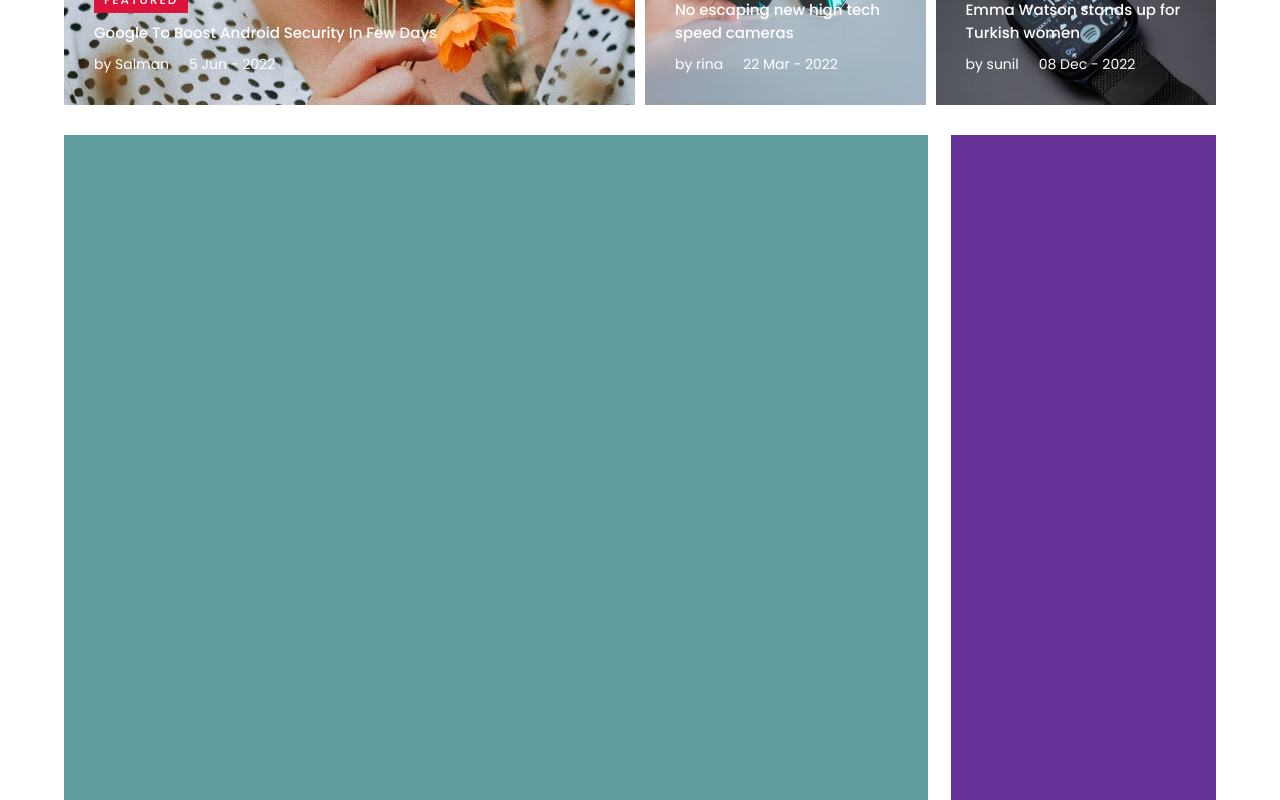
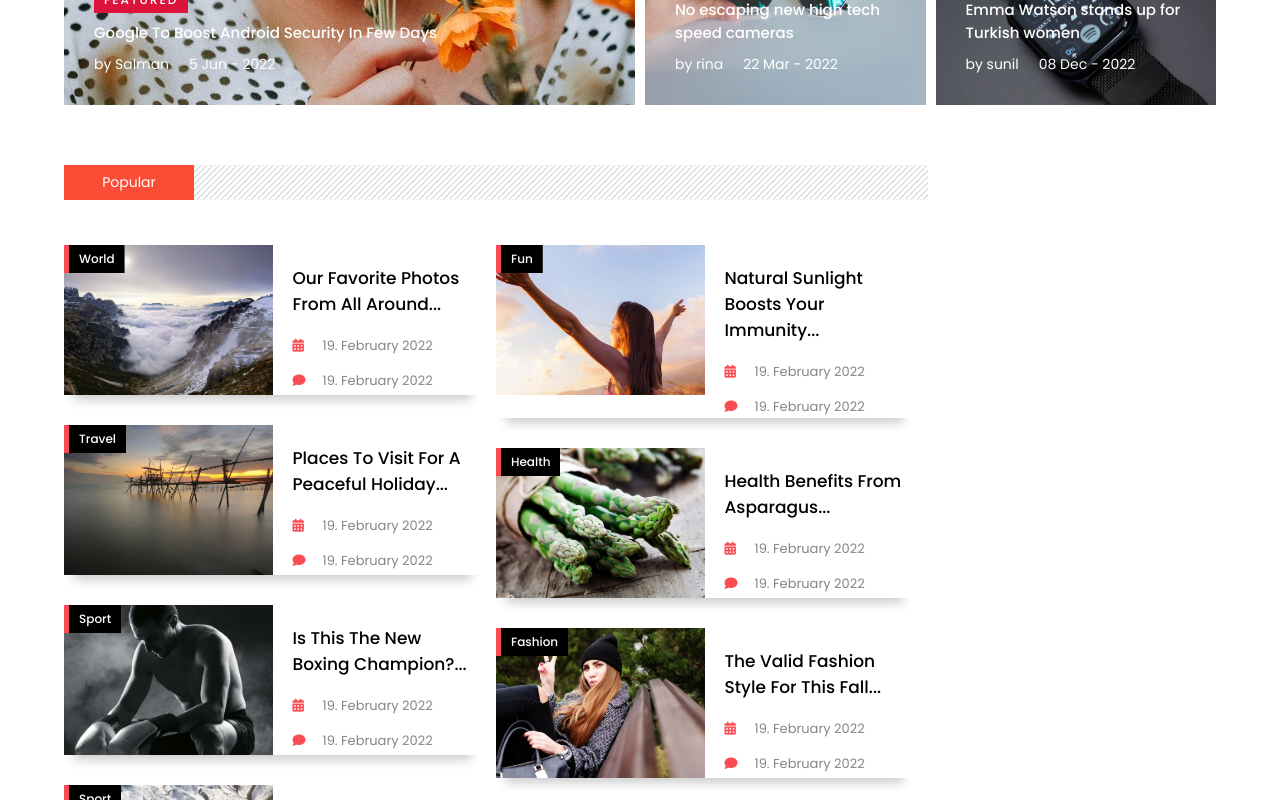
Before and after one commit to NhanVo-gmt/Game-review-page, a React (Create React App) app: page / in a window 1280 px wide. Shown: the part 680-1480 px from the top of the page. Built offline with nearby package versions, Linux system fonts and the light colour scheme.

Commit message:
Adding main content

```diff
--- a/package.json
+++ b/package.json
@@ -10,6 +10,8 @@
     "react-dom": "^18.2.0",
     "react-router-dom": "^5.3.4",
     "react-scripts": "^5.0.1",
+    "react-slick": "^0.30.2",
+    "slick-carousel": "^1.8.1",
     "web-vitals": "^2.1.4"
   },
   "scripts": {
--- a/src/App.css
+++ b/src/App.css
@@ -62,3 +62,56 @@ ul {
   letter-spacing: 2px;
   background-color: purple;
 }
+.row {
+  width: 50%;
+}
+.images {
+  position: relative;
+}
+.category1 {
+  position: absolute;
+  top: 0;
+  left: 0;
+  border-left: 5px solid #fb4c53;
+  width: auto;
+  display: block;
+  background: linear-gradient(to right, #fb4c53 50%, black 50%);
+  background-size: 200% 100%;
+  background-position: right bottom;
+  transition: all 0.5s ease-out;
+  cursor: pointer;
+}
+.category1 span {
+  color: #fff;
+  text-transform: capitalize;
+  letter-spacing: 0;
+}
+.category1:hover {
+  background-position: left bottom;
+}
+.category1 span:hover {
+  color: #fff;
+}
+.title {
+  font-weight: 500;
+  font-size: 17px;
+  margin-bottom: 15px;
+}
+.comment i,
+.date i {
+  width: 30px;
+  color: #fb4c53;
+  font-size: 13px;
+}
+.comment label,
+.date label {
+  font-size: 13px;
+  color: #868585;
+}
+.desc {
+  font-size: 13px;
+  margin: 10px 0;
+}
+.shadow {
+  box-shadow: rgba(0, 0, 0, 0.2) 0 15px 10px -10px;
+}
--- a/src/App.js
+++ b/src/App.js
@@ -15,7 +15,6 @@ const App = () => {
       <Router>
         <Header />
         <div>
-
           <Switch>
             <Route path="/" component={Homepages} />
           </Switch>
--- /dev/null
+++ b/src/components/common/heading/heading.css
@@ -0,0 +1,18 @@
+.heading {
+    margin: 30px 0;
+    background-image: url("../../../../public/images/title_pattern.png");
+    height: 35px;
+    background-position: center;
+}
+.heading h6 {
+    font-weight: 400;
+    background-color: #fb4c35;
+    color: #fff;
+    height: 35px;
+    width: 130px;
+    text-align: center;
+    align-items: center;
+    display: flex;
+    justify-content: center;
+    font-size: 14px;
+}
--- /dev/null
+++ b/src/components/common/heading/heading.jsx
@@ -0,0 +1,14 @@
+import React from 'react'
+import './heading.css'
+
+const Heading = ({title}) => {
+  return (
+    <>
+        <div className='heading'>
+            <h6>{title}</h6>
+        </div>
+    </>
+  )
+}
+
+export default Heading
--- a/src/components/common/home/mainContent/home.jsx
+++ b/src/components/common/home/mainContent/home.jsx
@@ -1,5 +1,6 @@
 import React from 'react'
 import './style.css'
+import Popular from '../popular/popular'
 
 const Home = () => {
   return (
@@ -7,7 +8,7 @@ const Home = () => {
         <main>
             <div className="container">
                 <section className="mainContent">
-
+                  <Popular />
                 </section>
                 <section className="sideContent"></section>
             </div>
--- a/src/components/common/home/mainContent/style.css
+++ b/src/components/common/home/mainContent/style.css
@@ -5,11 +5,9 @@ main .container {
 }
 .mainContent {
     width: 75%;
-    background-color: cadetblue;
 }
 .sideContent {
     width: 23%;
-    background: rebeccapurple;
 }
 @media screen and (max-width: 768px) {
     main .container{
--- a/src/components/common/home/popular/popular.css
+++ b/src/components/common/home/popular/popular.css
@@ -0,0 +1,28 @@
+.popular .box {
+  background-color: #fff;
+  display: flex;
+  position: relative;
+  margin: 15px 15px 15px 0;
+}
+.popular .images {
+  position: relative;
+  height: 150px;
+}
+.popular img {
+  width: 100%;
+  height: 150px;
+  object-fit: cover;
+}
+.popular .text h1 {
+    padding: 20px 0 0 20px;
+    margin: 0;
+}
+.popular .date {
+    margin-top: 15px;
+    padding: 0 0 0 20px;
+}
+.popular .comment {
+    border-top: 1px solid rgba(0, 0, 0, 0.1f);
+    padding: 5px 0 0 20px;
+    margin-top: 5px;
+}
--- a/src/components/common/home/popular/popular.jsx
+++ b/src/components/common/home/popular/popular.jsx
@@ -0,0 +1,68 @@
+import React from "react";
+import Heading from "../../heading/heading";
+import { popular } from "../../../../dummydata";
+import Slider from "react-slick";
+import "./popular.css";
+import "slick-carousel/slick/slick.css";
+import "slick-carousel/slick/slick-theme.css";
+
+const Popular = () => {
+  const settings = {
+    className: "center",
+    centerMode: false,
+    infinite: true,
+    centerPadding: "",
+    slidesToShow: 2,
+    speed: 500,
+    rows: 4,
+    slidesPerRow: 1,
+    responsive: [
+      {
+        breakpoint: 800,
+        settings: {
+          slidesToShow: 1,
+          slidesToScroll: 1,
+        },
+      },
+    ],
+  };
+
+  return (
+    <>
+      <section className="popular">
+        <Heading title="Popular" />
+        <Slider {...settings}>
+          {popular.map((val) => {
+            return (
+              <div className="items">
+                <div className="box shadow">
+                  <div className="images row">
+                    <div className="img">
+                      <img src={val.cover} alt="" />
+                    </div>
+                    <div className="category category1">
+                      <span>{val.category}</span>
+                    </div>
+                  </div>
+                  <div className="text row">
+                    <h1 className="title">{val.title.slice(0, 40)}...</h1>
+                    <div className="date">
+                      <i className="fas fa-calendar-days"></i>
+                      <label htmlFor="">{val.date}</label>
+                    </div>
+                    <div className="comment">
+                      <i className="fas fa-comment"></i>
+                      <label htmlFor="">{val.date}</label>
+                    </div>
+                  </div>
+                </div>
+              </div>
+            );
+          })}
+        </Slider>
+      </section>
+    </>
+  );
+};
+
+export default Popular;
```
Also changed, not shown: 1 other file (tests, documents, lock files or other folders).
